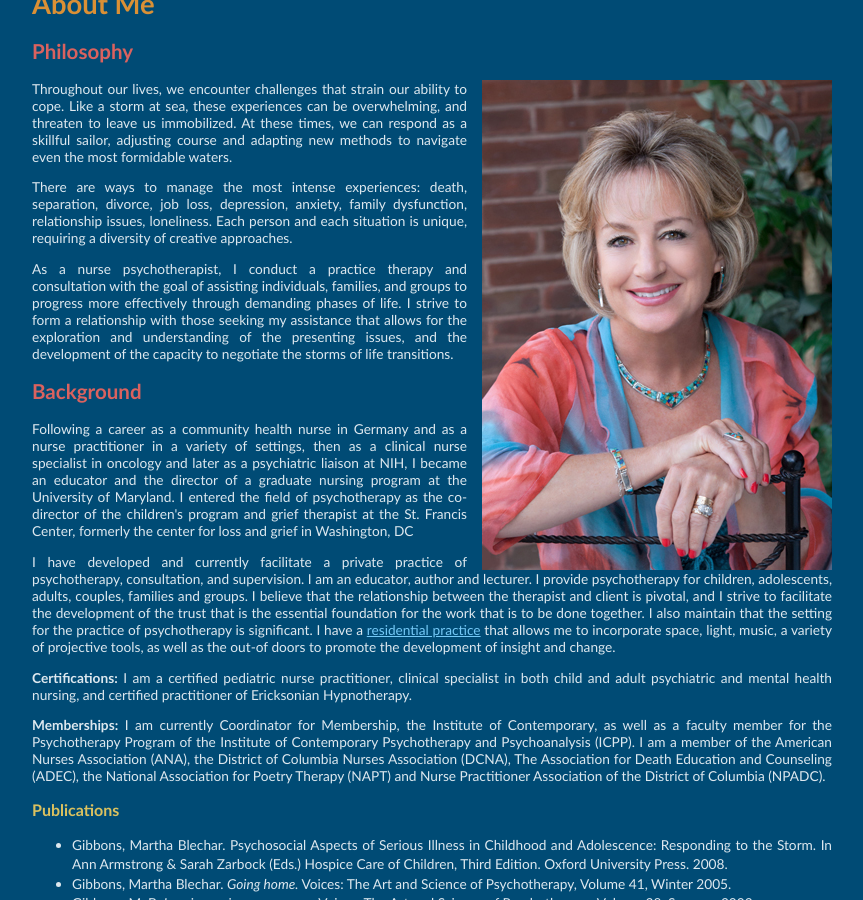
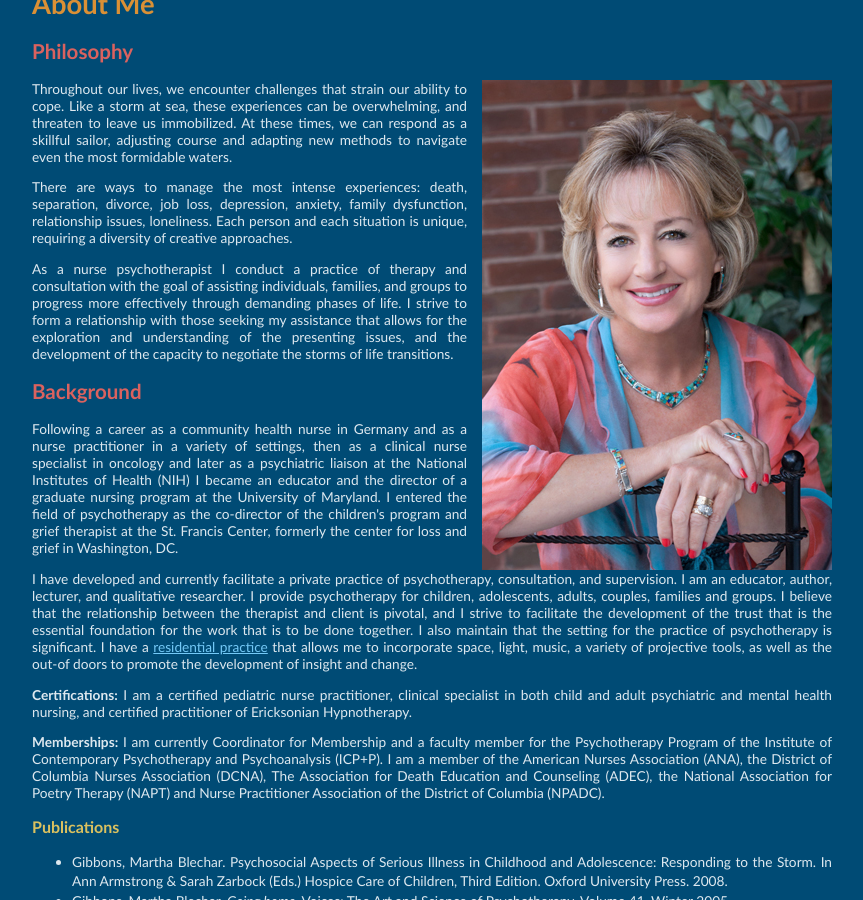
Before and after one commit to adamgibbons/martha-gibbons, a Jekyll site: the page built from about.md, in a window 1280 px wide and 900 px high, scrolled down 336 px. Shown: the whole window, without its empty margins (208-1071 px from the left). Built offline with Jekyll 4.4.1, drawn with Linux system fonts in a browser that asks for light colours.

Commit message:
tweak copy

```diff
--- a/about.md
+++ b/about.md
@@ -10,15 +10,13 @@ title: About me
 <img id="headshot" src="images/martha-gibbons-nurse-psychotherapist.jpg" alt="portrait of martha blechar gibbons">
 <p>Throughout our lives, we encounter challenges that strain our ability to cope.   Like a storm at sea, these experiences can be overwhelming, and threaten to leave us immobilized.  At these times, we can respond as a skillful sailor, adjusting course and adapting new methods to navigate even the most formidable waters.</p>
 <p>There are ways to manage the most intense experiences:  death, separation, divorce, job loss, depression, anxiety, family dysfunction, relationship issues, loneliness.  Each person and each situation is unique, requiring a diversity of creative approaches.</p>
-<p>As a nurse psychotherapist, I conduct a practice therapy and consultation with the goal of assisting individuals, families, and groups to progress more effectively through demanding phases of life.  I strive to form a relationship with those seeking my assistance that allows for the exploration and understanding of the presenting issues, and the development of the capacity to negotiate the storms of life transitions.</p>
+<p>As a nurse psychotherapist I conduct a practice of therapy and consultation with the goal of assisting individuals, families, and groups to progress more effectively through demanding phases of life.  I strive to form a relationship with those seeking my assistance that allows for the exploration and understanding of the presenting issues, and the development of the capacity to negotiate the storms of life transitions.</p>
 
 <h2>Background</h2>
-<p>Following a career as a community health nurse in Germany and as a nurse practitioner in a variety of settings, then as a clinical nurse specialist in oncology and later as a psychiatric liaison at NIH,  I became an educator and the director of a graduate nursing program at the University of Maryland.  I entered the field of psychotherapy as the co-director of the children's program and grief therapist at the St. Francis Center, formerly the center for loss and grief in Washington, DC</p>
-<p>I have developed and currently facilitate a private practice of psychotherapy, consultation, and supervision.  I am an educator, author and lecturer.  I provide psychotherapy for children, adolescents, adults, couples, families and groups. I believe that the relationship between the therapist and client is pivotal, and I strive to facilitate the development of  the trust that is the essential foundation for the work that is to be done together.  I also maintain that the setting for the practice of psychotherapy is significant.  I have a <a href="view_office.php">residential practice</a> that allows me to incorporate space, light, music, a variety of projective tools, as well as the out-of doors to promote the development of insight and change.</p>
+<p>Following a career as a community health nurse in Germany and as a nurse practitioner in a variety of settings, then as a clinical nurse specialist in oncology and later as a psychiatric liaison at the National Institutes of Health (NIH) I became an educator and the director of a graduate nursing program at the University of Maryland. I entered the field of psychotherapy as the co-director of the children's program and grief therapist at the St. Francis Center, formerly the center for loss and grief in Washington, DC.</p>
+<p>I have developed and currently facilitate a private practice of psychotherapy, consultation, and supervision.  I am an educator, author, lecturer, and qualitative researcher.  I provide psychotherapy for children, adolescents, adults, couples, families and groups. I believe that the relationship between the therapist and client is pivotal, and I strive to facilitate the development of  the trust that is the essential foundation for the work that is to be done together.  I also maintain that the setting for the practice of psychotherapy is significant.  I have a <a href="view_office.php">residential practice</a> that allows me to incorporate space, light, music, a variety of projective tools, as well as the out-of doors to promote the development of insight and change.</p>
 <p><b>Certifications:</b> I am a certified pediatric nurse practitioner, clinical specialist in both child and adult psychiatric and mental health nursing, and certified practitioner of Ericksonian Hypnotherapy.</p>
-<p><b>Memberships:</b> I am currently Coordinator for Membership, the Institute of Contemporary, as well as a faculty member for the Psychotherapy Program of the Institute of Contemporary Psychotherapy and Psychoanalysis (ICPP). I am a member of the American Nurses Association (ANA), the District of Columbia Nurses Association (DCNA), The Association for Death Education and Counseling (ADEC), the National Association for Poetry Therapy (NAPT) and Nurse Practitioner Association of the District of Columbia (NPADC).</p>
-
-<!-- Psychotherapy and Psychoanalysis (ICP+P)  Change ICPP to ICP+P  in the membership category. -->
+<p><b>Memberships:</b> I am currently Coordinator for Membership and a faculty member for the Psychotherapy Program of the Institute of Contemporary Psychotherapy and Psychoanalysis (ICP+P). I am a member of the American Nurses Association (ANA), the District of Columbia Nurses Association (DCNA), The Association for Death Education and Counseling (ADEC), the National Association for Poetry Therapy (NAPT) and Nurse Practitioner Association of the District of Columbia (NPADC).</p>
 
 <h3>Publications</h3>
 
```
Also changed, not shown: _posts/about.md (deleted, +0 -7 lines), practice.md (+3 -1 lines).
